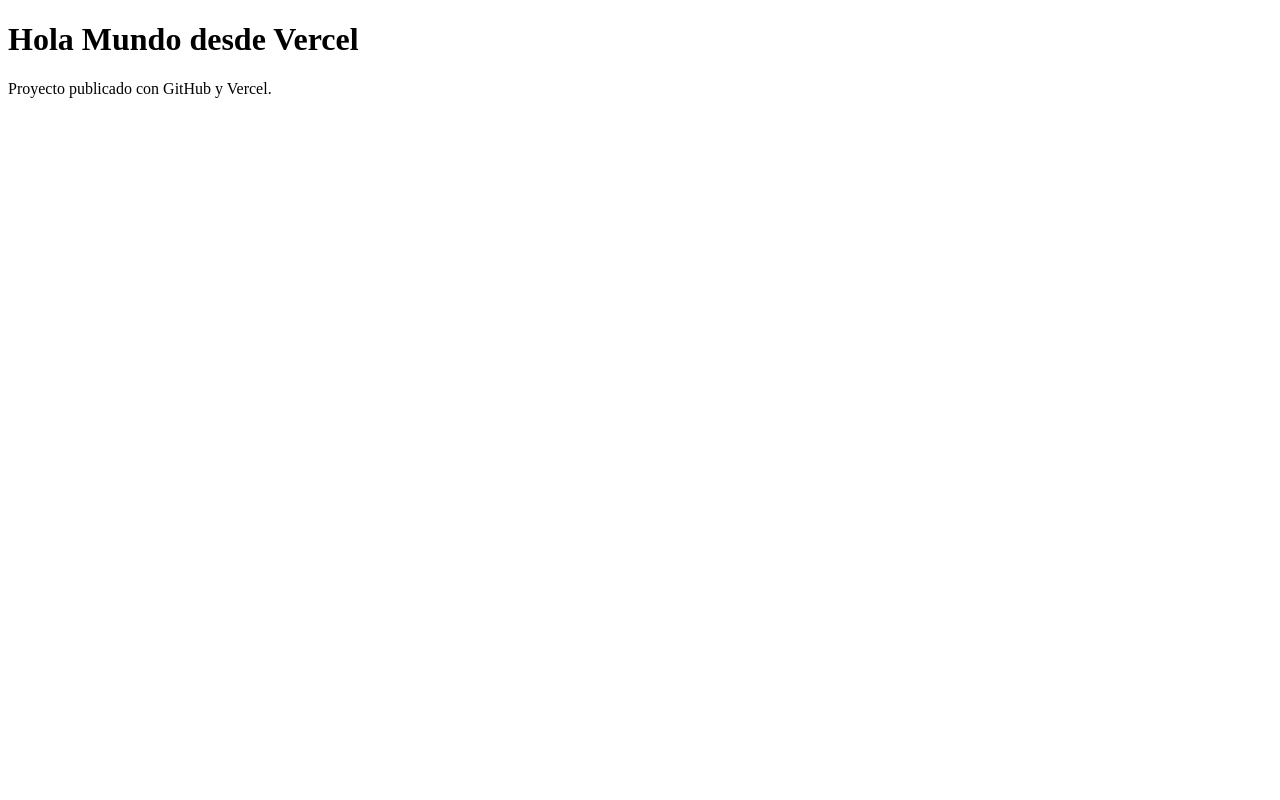
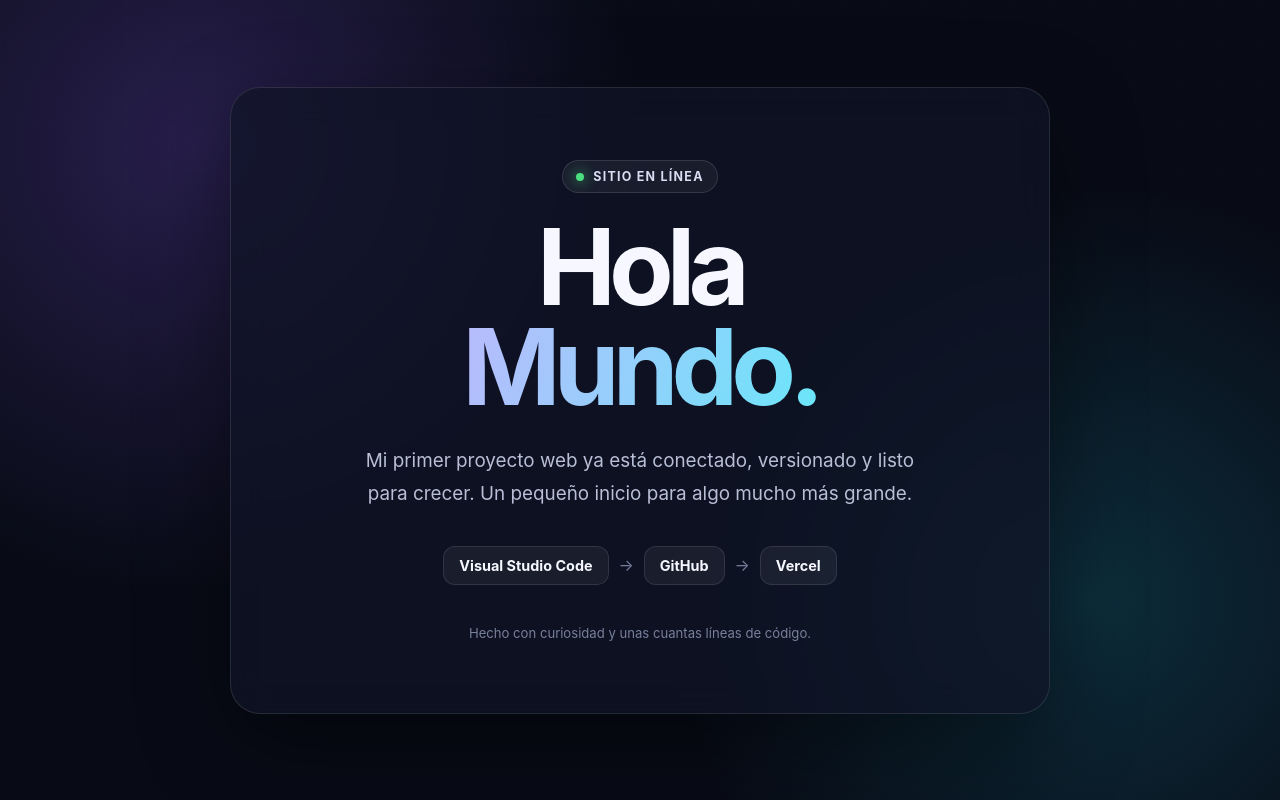
Before and after one commit to Lesisjoy/cloudcraft-api-explorer, a plain HTML site: page index.html in a window 1280 px wide. Drawn offline with Linux system fonts and the light colour scheme.

Commit message:
Mejora el diseño de la página principal

```diff
--- a/index.html
+++ b/index.html
@@ -3,10 +3,171 @@
 <head>
     <meta charset="UTF-8">
     <meta name="viewport" content="width=device-width, initial-scale=1.0">
-    <title>Hola Mundo - Vercel</title>
+    <meta name="description" content="Mi primer proyecto conectado con Visual Studio Code, GitHub y Vercel.">
+    <title>Hola Mundo | Mi primer despliegue</title>
+    <style>
+        :root {
+            color-scheme: dark;
+            --ink: #f7f8ff;
+            --muted: #b8bfd6;
+        }
+
+        * { box-sizing: border-box; }
+
+        body {
+            min-height: 100vh;
+            margin: 0;
+            overflow-x: hidden;
+            font-family: Inter, ui-sans-serif, system-ui, -apple-system, BlinkMacSystemFont, "Segoe UI", sans-serif;
+            color: var(--ink);
+            background:
+                radial-gradient(circle at 15% 18%, rgba(139, 92, 246, 0.24), transparent 28rem),
+                radial-gradient(circle at 85% 75%, rgba(34, 211, 238, 0.17), transparent 26rem),
+                #080b16;
+        }
+
+        body::before {
+            content: "";
+            position: fixed;
+            inset: 0;
+            pointer-events: none;
+            opacity: 0.3;
+            background-image:
+                linear-gradient(rgba(255,255,255,.035) 1px, transparent 1px),
+                linear-gradient(90deg, rgba(255,255,255,.035) 1px, transparent 1px);
+            background-size: 42px 42px;
+            mask-image: linear-gradient(to bottom, black, transparent 85%);
+        }
+
+        main {
+            position: relative;
+            display: grid;
+            place-items: center;
+            min-height: 100vh;
+            padding: 32px 20px;
+        }
+
+        .card {
+            width: min(820px, 100%);
+            padding: clamp(32px, 7vw, 72px);
+            text-align: center;
+            border: 1px solid rgba(255, 255, 255, 0.11);
+            border-radius: 30px;
+            background: rgba(16, 20, 38, 0.72);
+            box-shadow: 0 30px 90px rgba(0, 0, 0, 0.42);
+            backdrop-filter: blur(18px);
+            animation: arrive 700ms ease-out both;
+        }
+
+        .eyebrow {
+            display: inline-flex;
+            align-items: center;
+            gap: 9px;
+            margin: 0 0 24px;
+            padding: 8px 13px;
+            font-size: 0.78rem;
+            font-weight: 700;
+            letter-spacing: 0.1em;
+            text-transform: uppercase;
+            color: #d9ddf1;
+            border: 1px solid rgba(255, 255, 255, 0.12);
+            border-radius: 999px;
+            background: rgba(255, 255, 255, 0.05);
+        }
+
+        .dot {
+            width: 8px;
+            height: 8px;
+            border-radius: 50%;
+            background: #4ade80;
+            box-shadow: 0 0 14px #4ade80;
+        }
+
+        h1 {
+            margin: 0;
+            font-size: clamp(3rem, 10vw, 6.6rem);
+            line-height: 0.95;
+            letter-spacing: -0.065em;
+        }
+
+        h1 span {
+            display: block;
+            color: transparent;
+            background: linear-gradient(110deg, #c4b5fd 15%, #67e8f9 80%);
+            background-clip: text;
+            -webkit-background-clip: text;
+        }
+
+        .intro {
+            max-width: 570px;
+            margin: 26px auto 0;
+            font-size: clamp(1rem, 2.5vw, 1.18rem);
+            line-height: 1.75;
+            color: var(--muted);
+        }
+
+        .flow {
+            display: flex;
+            align-items: center;
+            justify-content: center;
+            flex-wrap: wrap;
+            gap: 10px;
+            margin-top: 36px;
+        }
+
+        .tool {
+            padding: 10px 15px;
+            font-size: 0.9rem;
+            font-weight: 650;
+            border: 1px solid rgba(255, 255, 255, 0.1);
+            border-radius: 12px;
+            background: rgba(255, 255, 255, 0.055);
+        }
+
+        .arrow { color: #737b99; }
+
+        footer {
+            margin-top: 40px;
+            font-size: 0.82rem;
+            color: #78809c;
+        }
+
+        @keyframes arrive {
+            from { opacity: 0; transform: translateY(18px) scale(0.985); }
+            to { opacity: 1; transform: translateY(0) scale(1); }
+        }
+
+        @media (max-width: 520px) {
+            .card { border-radius: 22px; }
+            .arrow { display: none; }
+            .tool { flex: 1 1 100%; }
+        }
+
+        @media (prefers-reduced-motion: reduce) {
+            .card { animation: none; }
+        }
+    </style>
 </head>
 <body>
-    <h1>Hola Mundo desde Vercel</h1>
-    <p>Proyecto publicado con GitHub y Vercel.</p>
+    <main>
+        <section class="card" aria-labelledby="titulo-principal">
+            <p class="eyebrow"><span class="dot" aria-hidden="true"></span> Sitio en línea</p>
+            <h1 id="titulo-principal">Hola <span>Mundo.</span></h1>
+            <p class="intro">
+                Mi primer proyecto web ya está conectado, versionado y listo para crecer.
+                Un pequeño inicio para algo mucho más grande.
+            </p>
+
+            <div class="flow" aria-label="Flujo de publicación del proyecto">
+                <span class="tool">Visual Studio Code</span>
+                <span class="arrow" aria-hidden="true">→</span>
+                <span class="tool">GitHub</span>
+                <span class="arrow" aria-hidden="true">→</span>
+                <span class="tool">Vercel</span>
+            </div>
+
+            <footer>Hecho con curiosidad y unas cuantas líneas de código.</footer>
+        </section>
+    </main>
 </body>
 </html>
```
